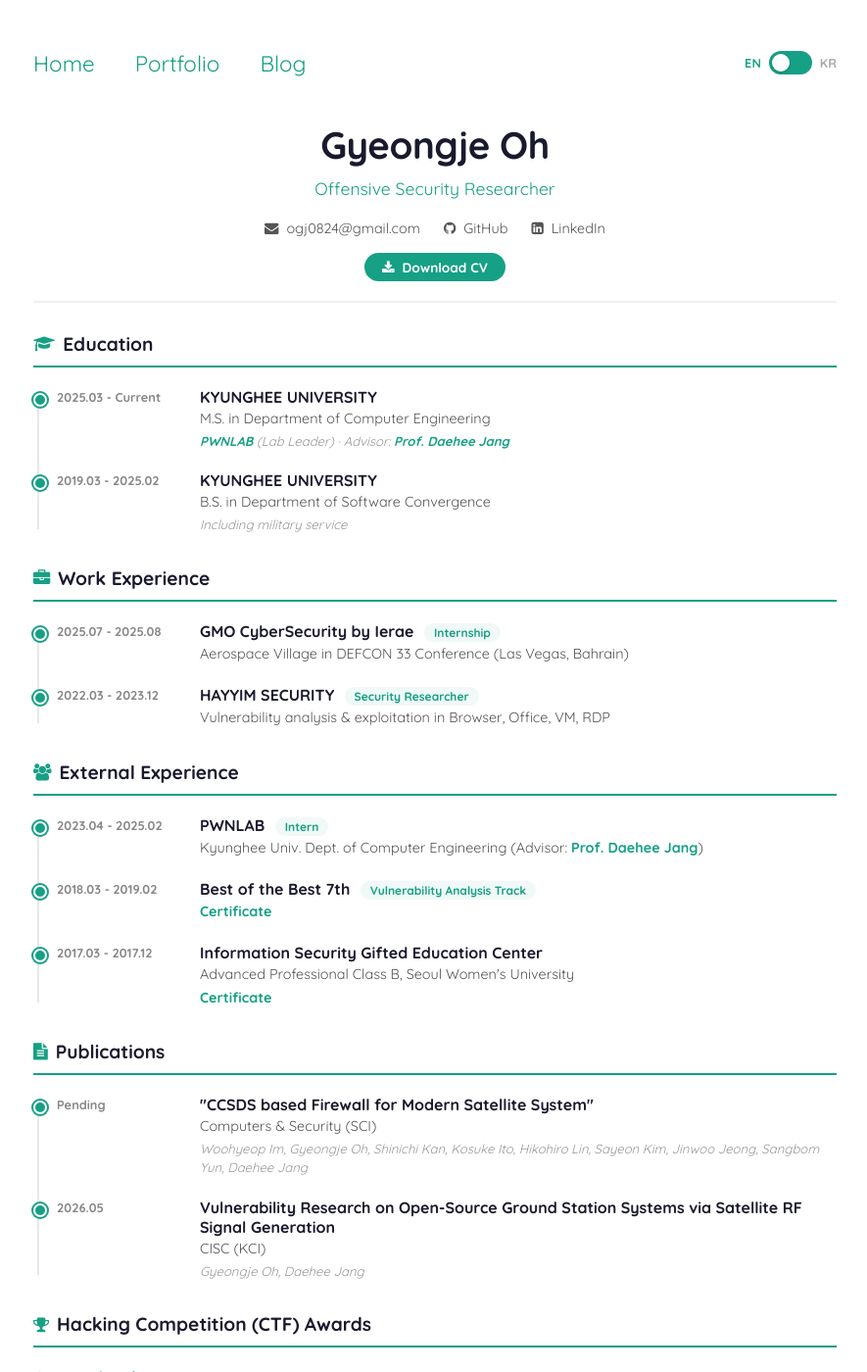
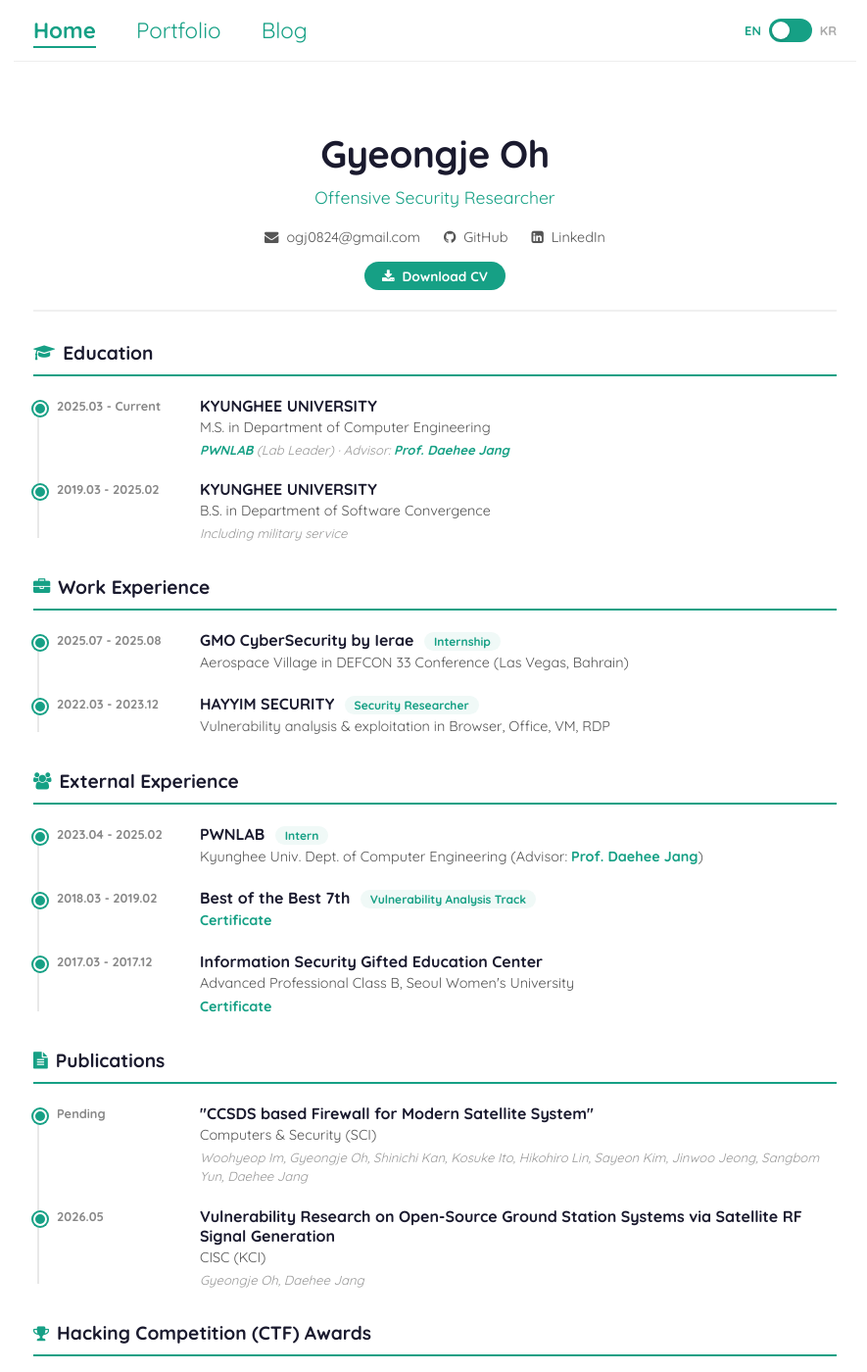
Before and after one commit to Gyeongje/gyeongje.github.io, a Jekyll site: the page built from index.md, in a window 1280 px wide and 1400 px high. Shown: the whole window at 98% size, without its empty margins (196-1081 px from the left). Built offline with Jekyll 4.4.1, drawn with Linux system fonts in a browser that asks for light colours; some web fonts are replaced.

Commit message:
Make navigation bar sticky with active page indicator
- Move header outside wrapper for proper sticky positioning
- Add sticky top nav with background and bottom border
- Highlight current page link with green underline and bold
- Add hover color transition on menu links

Co-Authored-By: Claude Opus 4.6 <noreply@anthropic.com>

```diff
--- a/_includes/header.html
+++ b/_includes/header.html
@@ -1,11 +1,11 @@
 <header class="header">
-<div class="navigation">
+<nav class="navigation">
 <ul class="menu">
-  <li class="menu__entry"><a href="{{ '/' | prepend: site.baseurl }}">Home</a></li>
-  <li class="menu__entry"><a href="{{ '/portfolio/' | prepend: site.baseurl }}">Portfolio</a></li>
-  <li class="menu__entry"><a href="{{ '/blog/' | prepend: site.baseurl }}">Blog</a></li>
+  <li class="menu__entry"><a href="{{ '/' | prepend: site.baseurl }}" {% if page.url == '/' %}class="menu--active"{% endif %}>Home</a></li>
+  <li class="menu__entry"><a href="{{ '/portfolio/' | prepend: site.baseurl }}" {% if page.url == '/portfolio/' %}class="menu--active"{% endif %}>Portfolio</a></li>
+  <li class="menu__entry"><a href="{{ '/blog/' | prepend: site.baseurl }}" {% if page.url contains '/blog' %}class="menu--active"{% endif %}>Blog</a></li>
 </ul>
-</div>
+</nav>
 <div class="header-right">
   <div class="lang-switch" id="lang-switch" onclick="toggleLang()">
     <span class="lang-switch__en">EN</span>
--- a/_layouts/default.html
+++ b/_layouts/default.html
@@ -5,8 +5,8 @@
 {% include externals/styling.html %}
 </head>
 <body>
+{% include header.html %}
 <div class="wrapper">
-{% include header.html %}
 {{ content }}
 </div>
 {% include externals/scripting.html %}
--- a/assets/css/main.css
+++ b/assets/css/main.css
@@ -83,11 +83,20 @@ strong { color: #16a085; }
 
 /* =Header */
 .header {
-  overflow: hidden;
-  margin-bottom: 10px;
+  position: sticky;
+  top: 0;
+  z-index: 100;
+  background: #fff;
+  border-bottom: 1px solid #eee;
+  padding: 12px 20px;
+  display: flex;
+  justify-content: space-between;
+  align-items: center;
+  max-width: 820px;
+  margin: 0 auto;
 }
 
-.navigation { float: left; }
+.navigation { }
 
 .logo {
   font-size: 280%;
@@ -100,7 +109,6 @@ strong { color: #16a085; }
   color: #828282;
   font-size: 140%;
   margin: 0;
-  margin-top: 6px;
   padding: 0;
   list-style-type: none;
 }
@@ -110,13 +118,21 @@ strong { color: #16a085; }
   margin-right: 35px;
 }
 .menu__entry:last-child { margin-right: 0; }
-.menu__entry a { font-weight: 400; }
+.menu__entry a {
+  font-weight: 400;
+  transition: color 0.2s;
+}
+.menu__entry a:hover { color: #16a085; }
+.menu--active {
+  color: #16a085 !important;
+  font-weight: 700 !important;
+  border-bottom: 2px solid #16a085;
+  padding-bottom: 2px;
+}
 
 .header-right {
-  float: right;
   display: flex;
   align-items: center;
-  padding-top: 12px;
 }
 
 .social-links {
```
